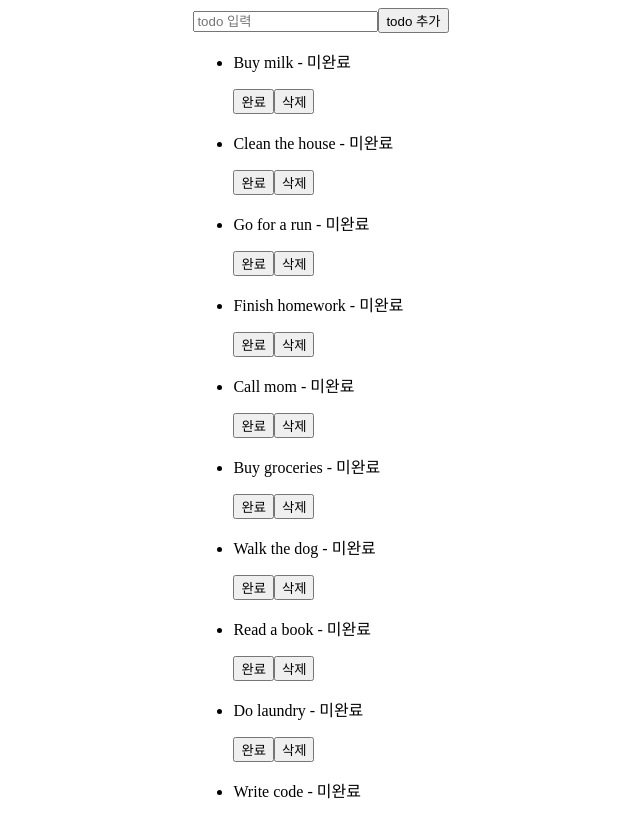
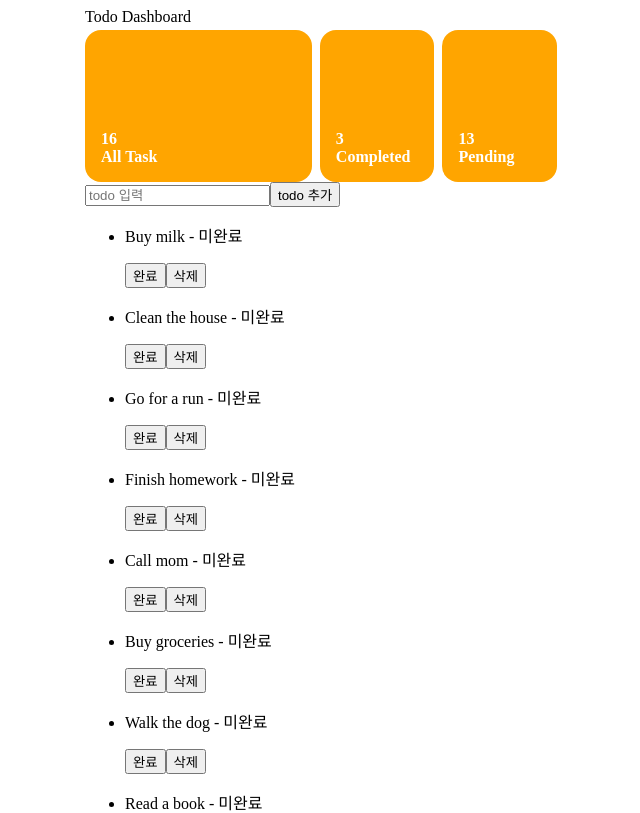
Before and after one commit to ohos46419/react-basic-6th-todo, a React (Vite) app: page / in a window 1280 px wide. Shown: the top 813 px of the page, without its empty margins (319-959 px from the left). Built offline with nearby package versions, Linux system fonts and the light colour scheme.

Commit message:
styled-components branch 생성

```diff
--- a/package.json
+++ b/package.json
@@ -11,7 +11,8 @@
   },
   "dependencies": {
     "react": "^18.3.1",
-    "react-dom": "^18.3.1"
+    "react-dom": "^18.3.1",
+    "styled-components": "^6.1.13"
   },
   "devDependencies": {
     "@eslint/js": "^9.9.0",
--- a/src/components/todo/TodoContainer.jsx
+++ b/src/components/todo/TodoContainer.jsx
@@ -2,6 +2,7 @@ import { useState } from "react";
 import { SAMPLE_TODOS } from "../../constants/sample-todos";
 import TodoForm from "./TodoForm";
 import TodoList from "./TodoList";
+import TodoDashboard from "./TodoDashboard";
 
 const TodoContainer = () => {
   const [todos, setTodos] = useState(SAMPLE_TODOS);
@@ -20,6 +21,7 @@ const TodoContainer = () => {
 
   return (
     <div>
+      <TodoDashboard />
       <TodoForm addTodos={addTodos} />
 
       <TodoList
--- /dev/null
+++ b/src/components/todo/TodoDashboard.jsx
@@ -0,0 +1,64 @@
+import styled from "styled-components";
+
+const TodoDashboard = () => {
+  return (
+    <section>
+      <DashboardSection>
+        <DashboardHeader>Todo Dashboard</DashboardHeader>
+
+        <DashboardCardList>
+          <DashboardCard>
+            16
+            <br /> All Task
+          </DashboardCard>
+          <DashboardCard>
+            3<br /> Completed
+          </DashboardCard>
+          <DashboardCard>
+            13
+            <br /> Pending
+          </DashboardCard>
+        </DashboardCardList>
+      </DashboardSection>
+    </section>
+  );
+};
+
+export default TodoDashboard;
+
+const DashboardSection = styled.section`
+  display: flex;
+  flex-direction: column;
+  gap: 4px;
+`;
+
+const DashboardHeader = styled.div`
+  h1 {
+    font-size: 1.5rem;
+  }
+`;
+
+const DashboardCardList = styled.div`
+  display: flex;
+  flex-direction: row;
+  gap: 8px;
+`;
+
+const DashboardCard = styled.div`
+  background-color: orange;
+  padding: 1rem;
+  border-radius: 1rem;
+  height: 120px;
+  width: 120px;
+
+  color: white;
+  font-weight: bold;
+
+  display: flex;
+  flex-direction: column;
+  justify-content: end;
+
+  &:first-child {
+    flex-basis: 60%;
+  }
+`;
```
Also changed, not shown: 1 other file (tests, documents, lock files or other folders).
